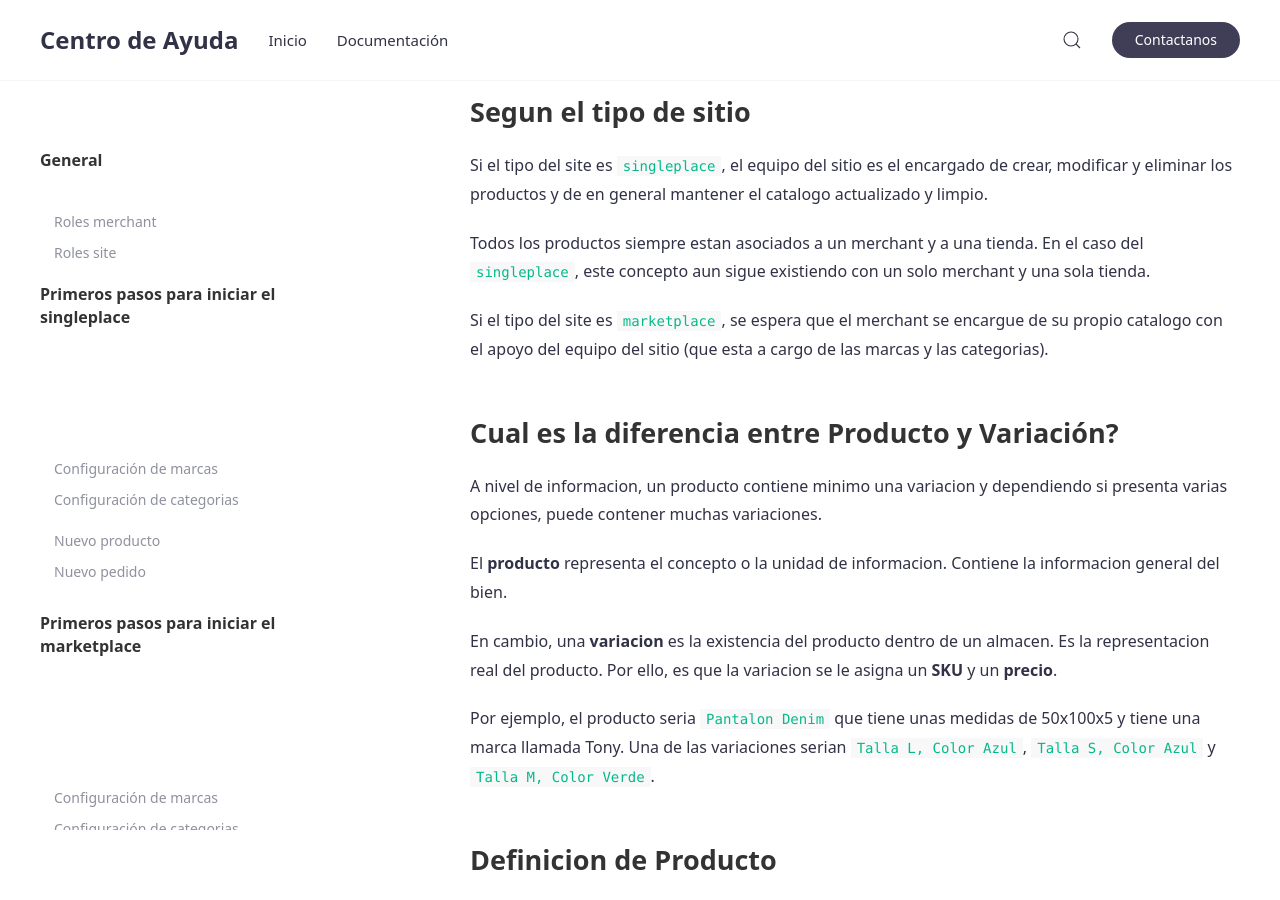
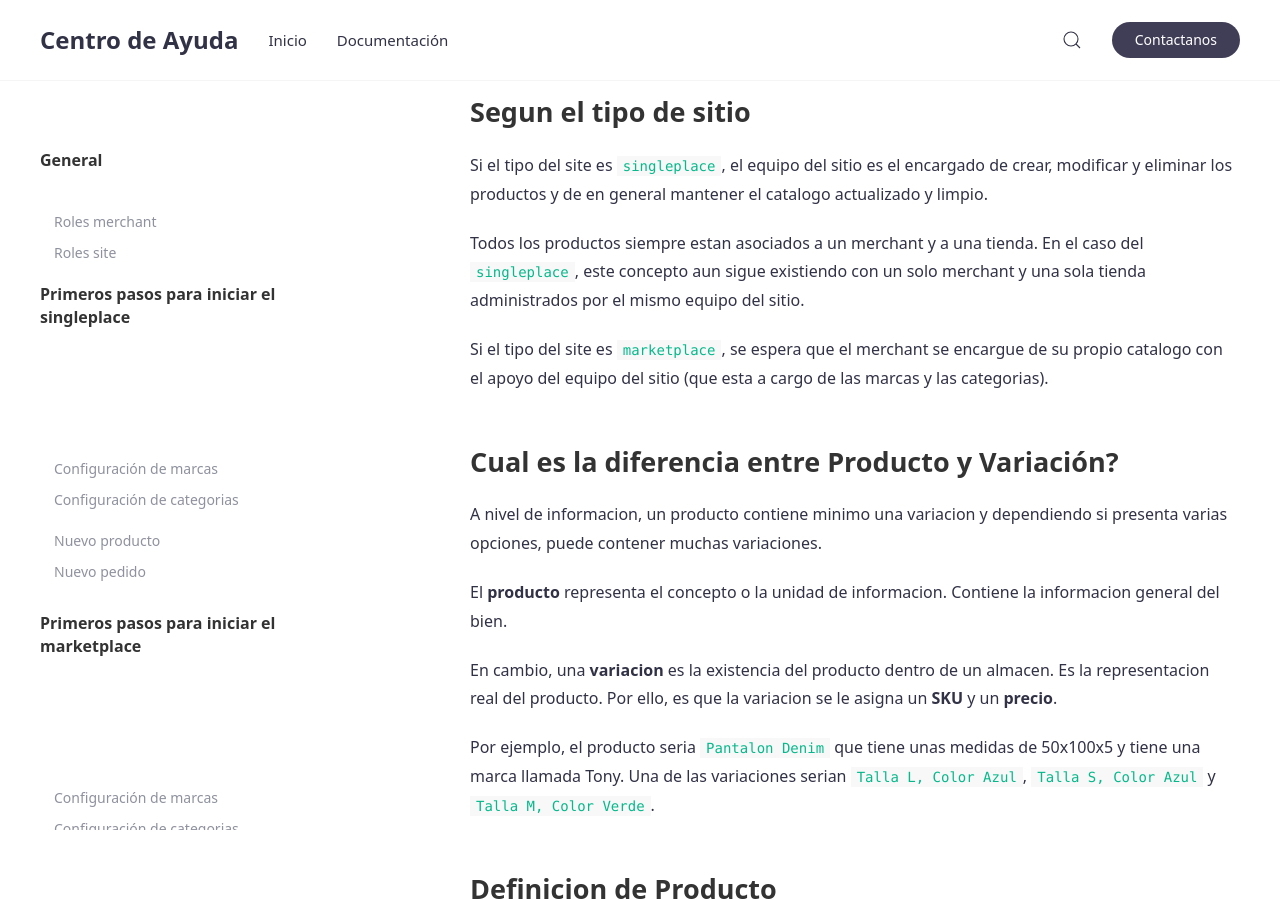
Before and after one commit to jztechpe/docshelp-old, a Jekyll site: the page built from docs/_docs/temas/catalogo/producto.md, in a window 1280 px wide and 900 px high, scrolled down 416 px. Built offline with Jekyll 4.4.1, drawn with Linux system fonts in a browser that asks for light colours.

Commit message:
fix product on singleplace

```diff
--- a/docs/_docs/temas/catalogo/producto.md
+++ b/docs/_docs/temas/catalogo/producto.md
@@ -12,7 +12,7 @@ Es la unidad de informacion base para muchas de las funciones dentro de la plata
 ## Segun el tipo de sitio
 Si el tipo del site es `singleplace`, el equipo del sitio es el encargado de crear, modificar y eliminar los productos y de en general mantener el catalogo actualizado y limpio.
 
-Todos los productos siempre estan asociados a un merchant y a una tienda. En el caso del `singleplace`, este concepto aun sigue existiendo con un solo merchant y una sola tienda.
+Todos los productos siempre estan asociados a un merchant y a una tienda. En el caso del `singleplace`, este concepto aun sigue existiendo con un solo merchant y una sola tienda administrados por el mismo equipo del sitio.
 
 Si el tipo del site es `marketplace`, se espera que el merchant se encargue de su propio catalogo con el apoyo del equipo del sitio (que esta a cargo de las marcas y las categorias).
 
```
